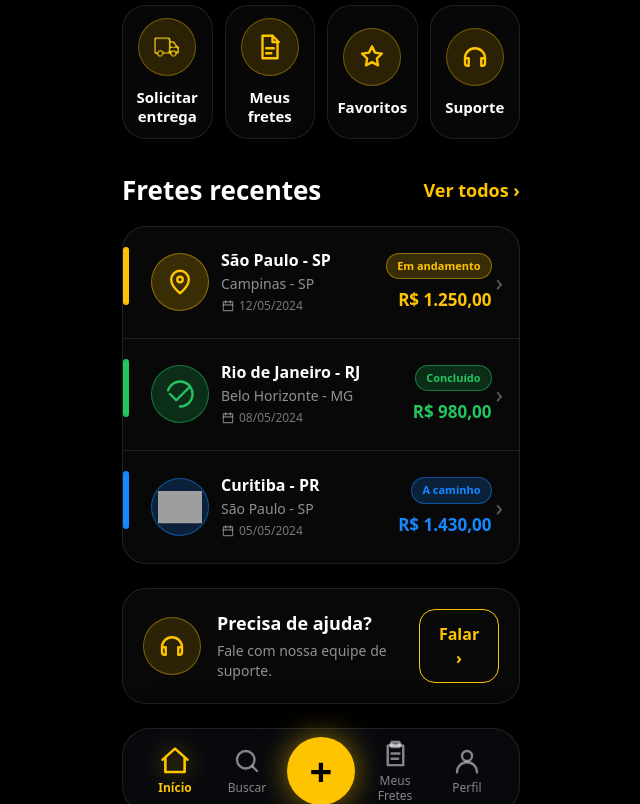
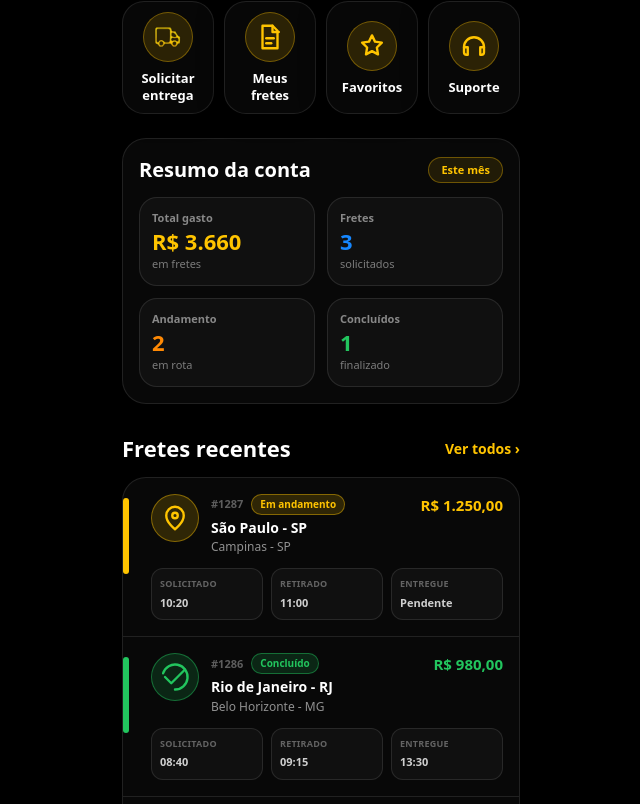
Before and after one commit to luannaaa/flatauto-cliente-painel, a Next.js app: page /cliente in a window 1280 px wide. Shown: the part 516-1320 px from the top of the page, without its empty margins (319-959 px from the left). Built offline with nearby package versions, Linux system fonts and the light colour scheme; grey boxes are pictures that could not be loaded.

Commit message:
feat: dashboard cliente com status dos fretes

```diff
--- a/app/cliente/components/PainelClienteMobile.tsx
+++ b/app/cliente/components/PainelClienteMobile.tsx
@@ -109,7 +109,7 @@ export default function PainelClienteMobile({ nomeCompleto }: PainelClienteMobil
           </div>
         </button>
 
-        <section className="mt-6 grid grid-cols-4 gap-3">
+        <section className="mt-5 grid grid-cols-4 gap-2.5">
           <Card
             label={<>Solicitar<br />entrega</>}
             icon={<TruckImageIcon tipo="dourado" destaque />}
@@ -135,12 +135,14 @@ export default function PainelClienteMobile({ nomeCompleto }: PainelClienteMobil
           />
         </section>
 
-        <section className="mt-8">
-          <div className="mb-4 flex items-center justify-between">
-            <h2 className="text-[26px] font-black">Fretes recentes</h2>
+        <MiniDashboard />
+
+        <section className="mt-7">
+          <div className="mb-3 flex items-center justify-between">
+            <h2 className="text-[22px] font-black">Fretes recentes</h2>
             <button
               onClick={() => router.push("/cliente/meus-fretes")}
-              className="text-[18px] font-bold text-[#ffc400]"
+              className="text-[14px] font-bold text-[#ffc400]"
             >
               Ver todos ›
             </button>
@@ -148,46 +150,55 @@ export default function PainelClienteMobile({ nomeCompleto }: PainelClienteMobil
 
           <div className="overflow-hidden rounded-[24px] border border-white/10 bg-[#080808]">
             <Frete
+              id="#1287"
               type="yellow"
               icon={<PinIcon />}
               origem="São Paulo - SP"
               destino="Campinas - SP"
-              data="12/05/2024"
               valor="R$ 1.250,00"
               status="Em andamento"
+              solicitado="10:20"
+              retirado="11:00"
+              entregue="Pendente"
             />
 
             <Frete
+              id="#1286"
               type="green"
               icon={<CheckIcon />}
               origem="Rio de Janeiro - RJ"
               destino="Belo Horizonte - MG"
-              data="08/05/2024"
               valor="R$ 980,00"
               status="Concluído"
+              solicitado="08:40"
+              retirado="09:15"
+              entregue="13:30"
             />
 
             <Frete
+              id="#1285"
               type="blue"
               icon={<TruckImageIcon tipo="azul" />}
               origem="Curitiba - PR"
               destino="São Paulo - SP"
-              data="05/05/2024"
               valor="R$ 1.430,00"
               status="A caminho"
+              solicitado="07:55"
+              retirado="08:35"
+              entregue="Pendente"
             />
           </div>
         </section>
 
-        <section className="mt-6 flex items-center justify-between rounded-[24px] border border-white/10 bg-[#080808] p-5 shadow-[0_0_25px_rgba(0,0,0,0.65)]">
+        <section className="mt-5 flex items-center justify-between rounded-[24px] border border-white/10 bg-[#080808] p-5 shadow-[0_0_25px_rgba(0,0,0,0.65)]">
           <div className="flex items-center gap-4">
-            <div className="flex h-[58px] w-[58px] shrink-0 items-center justify-center rounded-full border border-[#ffc400]/40 bg-[#ffc400]/15 text-[#ffc400]">
+            <div className="flex h-[50px] w-[50px] shrink-0 items-center justify-center rounded-full border border-[#ffc400]/40 bg-[#ffc400]/15 text-[#ffc400]">
               <HeadsetIcon />
             </div>
 
             <div>
-              <h3 className="text-[18px] font-bold">Precisa de ajuda?</h3>
-              <p className="mt-1 text-sm text-white/55">
+              <h3 className="text-[16px] font-bold">Precisa de ajuda?</h3>
+              <p className="mt-1 text-xs text-white/55">
                 Fale com nossa equipe de suporte.
               </p>
             </div>
@@ -195,7 +206,7 @@ export default function PainelClienteMobile({ nomeCompleto }: PainelClienteMobil
 
           <button
             onClick={() => router.push("/cliente/suporte")}
-            className="rounded-2xl border border-[#ffc400] px-4 py-3 font-bold text-[#ffc400]"
+            className="rounded-2xl border border-[#ffc400] px-3 py-2 text-sm font-bold text-[#ffc400]"
           >
             Falar ›
           </button>
@@ -211,6 +222,53 @@ export default function PainelClienteMobile({ nomeCompleto }: PainelClienteMobil
   )
 }
 
+function MiniDashboard() {
+  return (
+    <section className="mt-6 rounded-[24px] border border-white/10 bg-[#080808] p-4 shadow-[0_0_25px_rgba(0,0,0,0.65)]">
+      <div className="mb-3 flex items-center justify-between">
+        <h2 className="text-[20px] font-black">Resumo da conta</h2>
+        <span className="rounded-full border border-[#ffc400]/35 bg-[#ffc400]/10 px-3 py-1 text-[11px] font-bold text-[#ffc400]">
+          Este mês
+        </span>
+      </div>
+
+      <div className="grid grid-cols-2 gap-3">
+        <ResumoCard titulo="Total gasto" valor="R$ 3.660" detalhe="em fretes" cor="yellow" />
+        <ResumoCard titulo="Fretes" valor="3" detalhe="solicitados" cor="blue" />
+        <ResumoCard titulo="Andamento" valor="2" detalhe="em rota" cor="orange" />
+        <ResumoCard titulo="Concluídos" valor="1" detalhe="finalizado" cor="green" />
+      </div>
+    </section>
+  )
+}
+
+function ResumoCard({
+  titulo,
+  valor,
+  detalhe,
+  cor,
+}: {
+  titulo: string
+  valor: string
+  detalhe: string
+  cor: "yellow" | "blue" | "orange" | "green"
+}) {
+  const cores = {
+    yellow: "text-[#ffc400]",
+    blue: "text-[#1687ff]",
+    orange: "text-orange-400",
+    green: "text-[#22c55e]",
+  }
+
+  return (
+    <div className="rounded-[18px] border border-white/10 bg-white/[0.035] p-3">
+      <p className="text-[11px] font-bold text-white/50">{titulo}</p>
+      <p className={`mt-1 text-[22px] font-black leading-none ${cores[cor]}`}>{valor}</p>
+      <p className="mt-1 text-[11px] text-white/45">{detalhe}</p>
+    </div>
+  )
+}
+
 function Card({
   icon,
   label,
@@ -223,13 +281,13 @@ function Card({
   return (
     <button
       onClick={onClick}
-      className="flex min-h-[118px] flex-col items-center justify-center rounded-[24px] border border-white/10 bg-[#070707] p-3 text-center shadow-[0_0_25px_rgba(0,0,0,0.65)] transition active:scale-95"
+      className="flex min-h-[104px] flex-col items-center justify-center rounded-[22px] border border-white/10 bg-[#070707] p-2.5 text-center shadow-[0_0_25px_rgba(0,0,0,0.65)] transition active:scale-95"
     >
-      <div className="flex h-[58px] w-[58px] items-center justify-center rounded-full border border-[#ffc400]/35 bg-[#ffc400]/15 text-[#ffc400]">
+      <div className="flex h-[50px] w-[50px] items-center justify-center rounded-full border border-[#ffc400]/35 bg-[#ffc400]/15 text-[#ffc400]">
         {icon}
       </div>
 
-      <span className="mt-3 text-[15px] font-bold leading-tight">
+      <span className="mt-2 text-[13px] font-bold leading-tight">
         {label}
       </span>
     </button>
@@ -237,39 +295,45 @@ function Card({
 }
 
 function Frete({
+  id,
   icon,
   origem,
   destino,
-  data,
   valor,
   status,
   type,
+  solicitado,
+  retirado,
+  entregue,
 }: {
+  id: string
   icon: ReactNode
   origem: string
   destino: string
-  data: string
   valor: string
   status: string
+  solicitado: string
+  retirado: string
+  entregue: string
   type: "yellow" | "green" | "blue"
 }) {
   const cores = {
     yellow: {
       cor: "#ffc400",
-      fundo: "rgba(255,196,0,0.20)",
-      borda: "rgba(255,196,0,0.45)",
+      fundo: "rgba(255,196,0,0.16)",
+      borda: "rgba(255,196,0,0.42)",
       barra: "#ffc400",
     },
     green: {
       cor: "#22c55e",
-      fundo: "rgba(34,197,94,0.20)",
-      borda: "rgba(34,197,94,0.50)",
+      fundo: "rgba(34,197,94,0.16)",
+      borda: "rgba(34,197,94,0.46)",
       barra: "#22c55e",
     },
     blue: {
       cor: "#1687ff",
-      fundo: "rgba(22,135,255,0.20)",
-      borda: "rgba(22,135,255,0.50)",
+      fundo: "rgba(22,135,255,0.16)",
+      borda: "rgba(22,135,255,0.46)",
       barra: "#1687ff",
     },
   }
@@ -277,15 +341,16 @@ function Frete({
   const c = cores[type]
 
   return (
-    <div className="relative flex min-h-[112px] items-center justify-between border-b border-white/10 px-4 py-4 last:border-b-0">
+    <div className="relative border-b border-white/10 px-4 py-4 last:border-b-0">
       <span
-        className="absolute left-0 top-5 h-[58px] w-1.5 rounded-full"
+        className="absolute left-0 top-5 h-[76px] w-1.5 rounded-full"
         style={{ backgroundColor: c.barra }}
       />
 
-      <div className="flex min-w-0 items-center gap-3 pl-3">
+      <div className="flex items-start justify-between gap-3 pl-3">
+        <div className="flex min-w-0 gap-3">
           <div
-          className="flex h-[58px] w-[58px] shrink-0 items-center justify-center rounded-full border"
+            className="flex h-[48px] w-[48px] shrink-0 items-center justify-center rounded-full border"
             style={{
               color: c.cor,
               backgroundColor: c.fundo,
@@ -296,20 +361,10 @@ function Frete({
           </div>
 
           <div className="min-w-0">
-          <h3 className="truncate text-[16px] font-bold leading-tight">{origem}</h3>
-          <p className="mt-1 truncate text-sm text-white/55">{destino}</p>
-
-          <div className="mt-1 flex items-center gap-1 text-xs text-white/45">
-            <CalendarIcon />
-            <span>{data}</span>
-          </div>
-        </div>
-      </div>
-
-      <div className="ml-2 flex shrink-0 items-center gap-1">
-        <div className="w-[108px] text-right">
+            <div className="flex items-center gap-2">
+              <p className="text-[11px] font-bold text-white/35">{id}</p>
               <span
-            className="inline-block rounded-full border px-2.5 py-1 text-[11px] font-bold"
+                className="rounded-full border px-2 py-0.5 text-[10px] font-bold"
                 style={{
                   color: c.cor,
                   backgroundColor: c.fundo,
@@ -318,17 +373,32 @@ function Frete({
               >
                 {status}
               </span>
+            </div>
 
-          <p
-            className="mt-2 text-[17px] font-black"
-            style={{ color: c.cor }}
-          >
+            <h3 className="mt-1 truncate text-[14px] font-black leading-tight">{origem}</h3>
+            <p className="mt-0.5 truncate text-[12px] text-white/55">{destino}</p>
+          </div>
+        </div>
+
+        <p className="shrink-0 text-[15px] font-black" style={{ color: c.cor }}>
           {valor}
         </p>
       </div>
 
-        <span className="text-2xl text-white/35">›</span>
+      <div className="mt-3 grid grid-cols-3 gap-2 pl-3">
+        <HoraCard titulo="Solicitado" valor={solicitado} />
+        <HoraCard titulo="Retirado" valor={retirado} />
+        <HoraCard titulo="Entregue" valor={entregue} />
       </div>
+    </div>
+  )
+}
+
+function HoraCard({ titulo, valor }: { titulo: string; valor: string }) {
+  return (
+    <div className="rounded-[12px] border border-white/10 bg-white/[0.035] px-2 py-2">
+      <p className="text-[9px] font-bold uppercase tracking-wide text-white/35">{titulo}</p>
+      <p className="mt-1 text-[11px] font-black text-white/80">{valor}</p>
     </div>
   )
 }
@@ -343,7 +413,7 @@ function BottomMenu({
   irPara: (rota: string) => void
 }) {
   return (
-    <nav className="mt-6 flex h-[86px] w-full items-center justify-between rounded-[28px] border border-white/10 bg-[#07090d] px-5 shadow-[0_0_35px_rgba(0,0,0,0.9)]">
+    <nav className="mt-6 flex h-[82px] w-full items-center justify-between rounded-[28px] border border-white/10 bg-[#07090d] px-5 shadow-[0_0_35px_rgba(0,0,0,0.9)]">
       <Menu
         icon={<HomeIcon />}
         label="Início"
@@ -363,7 +433,7 @@ function BottomMenu({
 
       <button
         onClick={() => irPara("/cliente/marcar-frete")}
-        className="flex h-[68px] w-[68px] items-center justify-center rounded-full bg-[#ffc400] text-[40px] font-black leading-none text-black shadow-[0_0_30px_rgba(255,196,0,0.55)] transition active:scale-95"
+        className="flex h-[64px] w-[64px] items-center justify-center rounded-full bg-[#ffc400] text-[38px] font-black leading-none text-black shadow-[0_0_30px_rgba(255,196,0,0.55)] transition active:scale-95"
       >
         +
       </button>
@@ -416,7 +486,7 @@ function Menu({
       >
         {icon}
       </div>
-      <span className={`text-[12px] leading-tight transition-all duration-200 ${active ? "font-bold text-[#ffc400]" : "text-white/50"}`}>
+      <span className={`text-[11px] leading-tight transition-all duration-200 ${active ? "font-bold text-[#ffc400]" : "text-white/50"}`}>
         {label}
       </span>
     </button>
```
Lines whose indentation alone changed are shown as unchanged.
